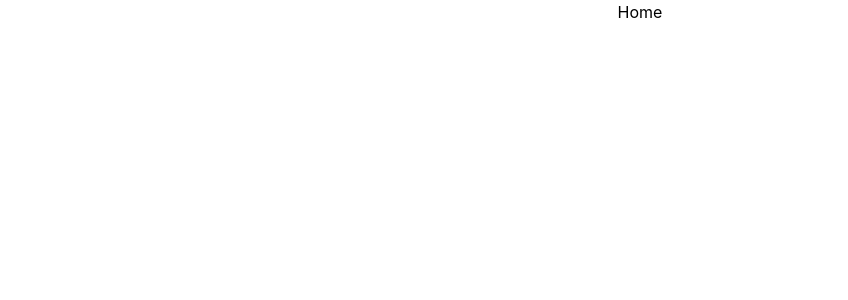
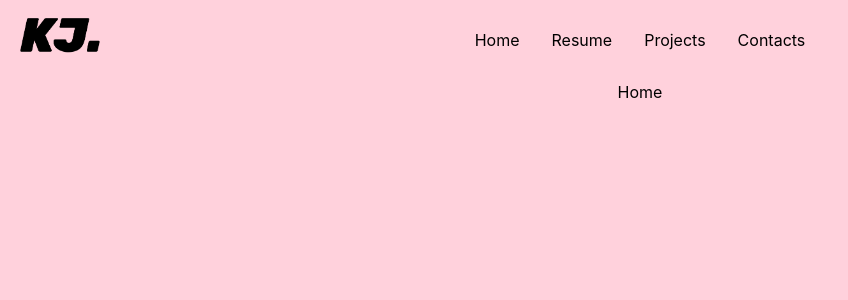
Before and after one commit to edobxt/jkancel.dev, a React (Create React App) app: page / in a window 1280 px wide. Shown: the top 300 px of the page, without its empty margins (0-848 px from the left). Built offline with nearby package versions, Linux system fonts and the light colour scheme.

Commit message:
add: debut header + logo

```diff
--- a/src/App.tsx
+++ b/src/App.tsx
@@ -1,11 +1,12 @@
 import React from "react";
 import "./App.css";
 import { BrowserRouter, Route } from "react-router-dom";
-import { Home, Contact, Projects, Resume } from "./components/index";
+import { Home, Contact, Projects, Resume, Header } from "./components/index";
 
 const App: React.FC = () => {
     return (
         <div className="App">
+            <Header />
             <BrowserRouter>
                 <Route path="/" exact component={Home} />
                 <Route path="/contact" exact component={Contact} />
--- /dev/null
+++ b/src/components/Header/Header.tsx
@@ -0,0 +1,19 @@
+import * as React from "react";
+import "./Header.css";
+import logo from "../../assets/kj-logo-mini.png";
+
+interface Props {}
+
+export const Header: React.FC<Props> = () => {
+    return (
+        <div className="grid grid-cols-3 gap-2">
+            <img src={logo} alt="kj-logo" className="h-20" />
+            <div className="flex space-x-8 items-center place-self-center">
+                <a href="#">Home</a>
+                <a href="#">Resume</a>
+                <a href="#">Projects</a>
+                <a href="#">Contacts</a>
+            </div>
+        </div>
+    );
+};
--- /dev/null
+++ b/src/components/Home/Home.css
@@ -0,0 +1,3 @@
+body {
+    background-color: #ffd1dc;
+}
--- a/src/components/Home/Home.tsx
+++ b/src/components/Home/Home.tsx
@@ -1,4 +1,5 @@
 import * as React from "react";
+import "./Home.css";
 
 interface Props {}
 
--- a/src/components/index.ts
+++ b/src/components/index.ts
@@ -2,3 +2,4 @@ export { Home } from "./Home/Home";
 export { Contact } from "./Contact/Contact";
 export { Projects } from "./Projects/Projects";
 export { Resume } from "./Resume/Resume";
+export { Header } from "./Header/Header";
```
Also changed, not shown: src/assets/kj-logo-mini.png (added), src/assets/kj-logo.png (added), src/components/Header/Header.css (added).
